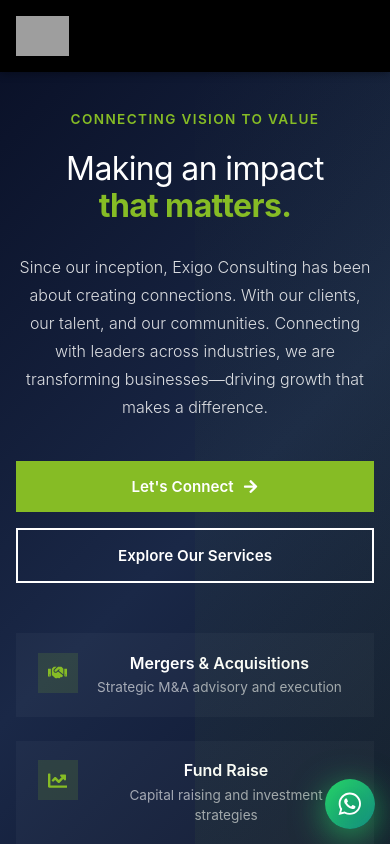
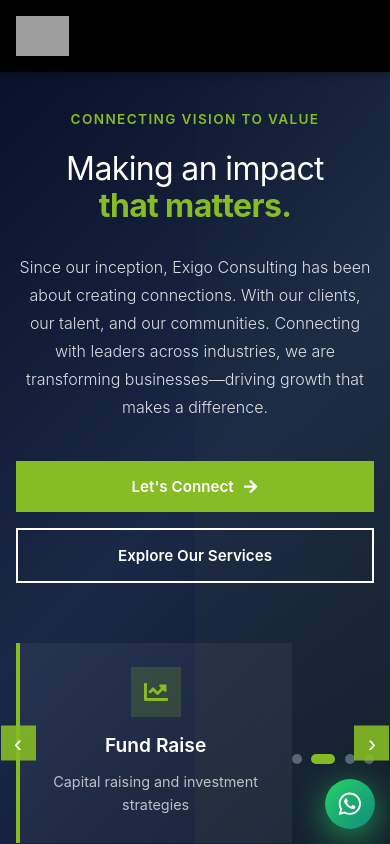
Before and after one commit to octaleadsprivatelimited-cloud/ex, a React (Create React App) app in the folder frontend/: page / in a window 390 px wide. Shown: the top 844 px of the page. Built offline with nearby package versions, Linux system fonts and the light colour scheme; grey boxes are pictures that could not be loaded.

Commit message:
Add auto-sliding carousel to hero section service links with navigation arrows and indicators

```diff
--- a/frontend/src/pages/Home.css
+++ b/frontend/src/pages/Home.css
@@ -100,66 +100,143 @@
   flex-wrap: wrap;
 }
 
-/* Hero Links Section */
-.hero-links {
+/* Hero Slider Section */
+.hero-slider-container {
+  position: relative;
+  min-height: 300px;
   display: flex;
-  flex-direction: column;
-  gap: 1.5rem;
+  align-items: center;
+  justify-content: center;
 }
 
-.hero-link {
+.hero-slider {
+  width: 100%;
+}
+
+.hero-slide-link {
   display: flex;
-  align-items: flex-start;
-  gap: 1.2rem;
-  padding: 1.5rem;
-  background: rgba(255, 255, 255, 0.03);
-  border-left: 3px solid transparent;
+  align-items: center;
+  gap: 1.5rem;
+  padding: 2.5rem;
+  background: rgba(255, 255, 255, 0.05);
+  border-left: 4px solid #86bc25;
   transition: all 0.3s ease;
   text-decoration: none;
+  min-height: 200px;
 }
 
-.hero-link:hover {
-  background: rgba(255, 255, 255, 0.06);
-  border-left-color: #86bc25;
+.hero-slide-link:hover {
+  background: rgba(255, 255, 255, 0.08);
   transform: translateX(8px);
 }
 
-.hero-link-icon {
-  width: 48px;
-  height: 48px;
+.hero-slide-icon {
+  width: 80px;
+  height: 80px;
   display: flex;
   align-items: center;
   justify-content: center;
-  background: rgba(134, 188, 37, 0.15);
+  background: rgba(134, 188, 37, 0.2);
   color: #86bc25;
-  font-size: 1.5rem;
+  font-size: 2.5rem;
   flex-shrink: 0;
   transition: all 0.3s ease;
 }
 
-.hero-link:hover .hero-link-icon {
+.hero-slide-link:hover .hero-slide-icon {
   background: #86bc25;
   color: white;
-  transform: scale(1.1);
+  transform: scale(1.1) rotate(5deg);
 }
 
-.hero-link h3 {
-  font-size: 1.1rem;
+.hero-slide-content h3 {
+  font-size: 1.8rem;
   color: white;
-  margin: 0 0 0.3rem 0;
+  margin: 0 0 0.8rem 0;
   font-weight: 600;
   transition: color 0.3s ease;
 }
 
-.hero-link:hover h3 {
+.hero-slide-link:hover .hero-slide-content h3 {
   color: #86bc25;
 }
 
-.hero-link p {
-  font-size: 0.9rem;
-  color: rgba(255, 255, 255, 0.6);
+.hero-slide-content p {
+  font-size: 1.1rem;
+  color: rgba(255, 255, 255, 0.7);
   margin: 0;
-  line-height: 1.5;
+  line-height: 1.6;
+}
+
+/* Slider Indicators */
+.slider-indicators {
+  display: flex;
+  gap: 0.8rem;
+  justify-content: center;
+  margin-top: 2rem;
+}
+
+.indicator {
+  width: 12px;
+  height: 12px;
+  border-radius: 50%;
+  background: rgba(255, 255, 255, 0.3);
+  border: none;
+  cursor: pointer;
+  transition: all 0.3s ease;
+  padding: 0;
+}
+
+.indicator:hover {
+  background: rgba(134, 188, 37, 0.6);
+  transform: scale(1.2);
+}
+
+.indicator.active {
+  background: #86bc25;
+  width: 32px;
+  border-radius: 6px;
+}
+
+/* Slider Navigation Arrows */
+.slider-nav {
+  position: absolute;
+  top: 50%;
+  left: 0;
+  right: 0;
+  transform: translateY(-50%);
+  display: flex;
+  justify-content: space-between;
+  pointer-events: none;
+}
+
+.slider-arrow {
+  width: 45px;
+  height: 45px;
+  background: rgba(134, 188, 37, 0.9);
+  color: white;
+  border: none;
+  font-size: 2rem;
+  cursor: pointer;
+  transition: all 0.3s ease;
+  pointer-events: auto;
+  display: flex;
+  align-items: center;
+  justify-content: center;
+  font-weight: 300;
+}
+
+.slider-arrow:hover {
+  background: #86bc25;
+  transform: scale(1.1);
+}
+
+.slider-arrow.prev {
+  margin-left: -15px;
+}
+
+.slider-arrow.next {
+  margin-right: -15px;
 }
 
 /* Responsive Hero */
@@ -173,8 +250,33 @@
     font-size: 2.8rem;
   }
 
-  .hero-links {
-    grid-template-columns: 1fr;
+  .hero-slider-container {
+    min-height: 250px;
+  }
+
+  .hero-slide-link {
+    padding: 2rem;
+    min-height: 180px;
+  }
+
+  .hero-slide-icon {
+    width: 60px;
+    height: 60px;
+    font-size: 2rem;
+  }
+
+  .hero-slide-content h3 {
+    font-size: 1.4rem;
+  }
+
+  .hero-slide-content p {
+    font-size: 1rem;
+  }
+
+  .slider-arrow {
+    width: 40px;
+    height: 40px;
+    font-size: 1.8rem;
   }
 }
 
@@ -206,22 +308,49 @@
     justify-content: center;
   }
 
-  .hero-link {
-    padding: 1.2rem;
+  .hero-slider-container {
+    min-height: 220px;
   }
 
-  .hero-link-icon {
-    width: 40px;
-    height: 40px;
+  .hero-slide-link {
+    flex-direction: column;
+    text-align: center;
+    padding: 1.5rem;
+    min-height: 200px;
+    gap: 1rem;
+  }
+
+  .hero-slide-icon {
+    width: 50px;
+    height: 50px;
+    font-size: 1.5rem;
+  }
+
+  .hero-slide-content h3 {
     font-size: 1.2rem;
   }
 
-  .hero-link h3 {
-    font-size: 1rem;
+  .hero-slide-content p {
+    font-size: 0.9rem;
   }
 
-  .hero-link p {
-    font-size: 0.85rem;
+  .slider-arrow {
+    width: 35px;
+    height: 35px;
+    font-size: 1.5rem;
+  }
+
+  .slider-indicators {
+    gap: 0.6rem;
+  }
+
+  .indicator {
+    width: 10px;
+    height: 10px;
+  }
+
+  .indicator.active {
+    width: 24px;
   }
 }
 
--- a/frontend/src/pages/Home.js
+++ b/frontend/src/pages/Home.js
@@ -1,9 +1,48 @@
-import React from 'react';
+import React, { useState, useEffect } from 'react';
 import { Link } from 'react-router-dom';
 import { FaChartLine, FaHandshake, FaLightbulb, FaUsers, FaArrowRight, FaStar } from 'react-icons/fa';
+import { motion, AnimatePresence } from 'framer-motion';
 import './Home.css';
 
 const Home = () => {
+  const [currentSlide, setCurrentSlide] = useState(0);
+
+  const heroServices = [
+    {
+      icon: <FaHandshake />,
+      title: 'Mergers & Acquisitions',
+      description: 'Strategic M&A advisory and execution',
+      link: '/services/mergers-acquisitions'
+    },
+    {
+      icon: <FaChartLine />,
+      title: 'Fund Raise',
+      description: 'Capital raising and investment strategies',
+      link: '/services/fund-raise'
+    },
+    {
+      icon: <FaLightbulb />,
+      title: 'Business Consulting',
+      description: 'Transform and optimize operations',
+      link: '/services/business-consulting'
+    },
+    {
+      icon: <FaUsers />,
+      title: 'Talent Acquisition',
+      description: 'Finding and securing top-tier talent',
+      link: '/services/talent-acquisition'
+    }
+  ];
+
+  // Auto-slide effect
+  useEffect(() => {
+    const timer = setInterval(() => {
+      setCurrentSlide((prev) => (prev + 1) % heroServices.length);
+    }, 4000); // Change slide every 4 seconds
+
+    return () => clearInterval(timer);
+  }, [heroServices.length]);
+
   const services = [
     {
       icon: <FaHandshake />,
@@ -76,28 +115,64 @@
               </Link>
             </div>
           </div>
-          <div className="hero-links">
-            <Link to="/services/mergers-acquisitions" className="hero-link">
-              <div className="hero-link-icon"><FaHandshake /></div>
-              <div>
-                <h3>Mergers & Acquisitions</h3>
-                <p>Strategic M&A advisory and execution</p>
-              </div>
-            </Link>
-            <Link to="/services/fund-raise" className="hero-link">
-              <div className="hero-link-icon"><FaChartLine /></div>
-              <div>
-                <h3>Fund Raise</h3>
-                <p>Capital raising and investment strategies</p>
-              </div>
-            </Link>
-            <Link to="/services/business-consulting" className="hero-link">
-              <div className="hero-link-icon"><FaLightbulb /></div>
-              <div>
-                <h3>Business Consulting</h3>
-                <p>Transform and optimize operations</p>
-              </div>
-            </Link>
+          <div className="hero-slider-container">
+            <AnimatePresence mode="wait">
+              <motion.div
+                key={currentSlide}
+                initial={{ opacity: 0, x: 50 }}
+                animate={{ opacity: 1, x: 0 }}
+                exit={{ opacity: 0, x: -50 }}
+                transition={{ duration: 0.5 }}
+                className="hero-slider"
+              >
+                <Link
+                  to={heroServices[currentSlide].link}
+                  className="hero-slide-link"
+                >
+                  <div className="hero-slide-icon">
+                    {heroServices[currentSlide].icon}
+                  </div>
+                  <div className="hero-slide-content">
+                    <h3>{heroServices[currentSlide].title}</h3>
+                    <p>{heroServices[currentSlide].description}</p>
+                  </div>
+                </Link>
+              </motion.div>
+            </AnimatePresence>
+
+            {/* Slider Indicators */}
+            <div className="slider-indicators">
+              {heroServices.map((_, index) => (
+                <button
+                  key={index}
+                  className={`indicator ${index === currentSlide ? 'active' : ''}`}
+                  onClick={() => setCurrentSlide(index)}
+                  aria-label={`Go to slide ${index + 1}`}
+                />
+              ))}
+            </div>
+
+            {/* Navigation Arrows */}
+            <div className="slider-nav">
+              <button
+                className="slider-arrow prev"
+                onClick={() => setCurrentSlide((prev) =>
+                  prev === 0 ? heroServices.length - 1 : prev - 1
+                )}
+                aria-label="Previous slide"
+              >
+                ‹
+              </button>
+              <button
+                className="slider-arrow next"
+                onClick={() => setCurrentSlide((prev) =>
+                  (prev + 1) % heroServices.length
+                )}
+                aria-label="Next slide"
+              >
+                ›
+              </button>
+            </div>
           </div>
         </div>
       </section>
```
